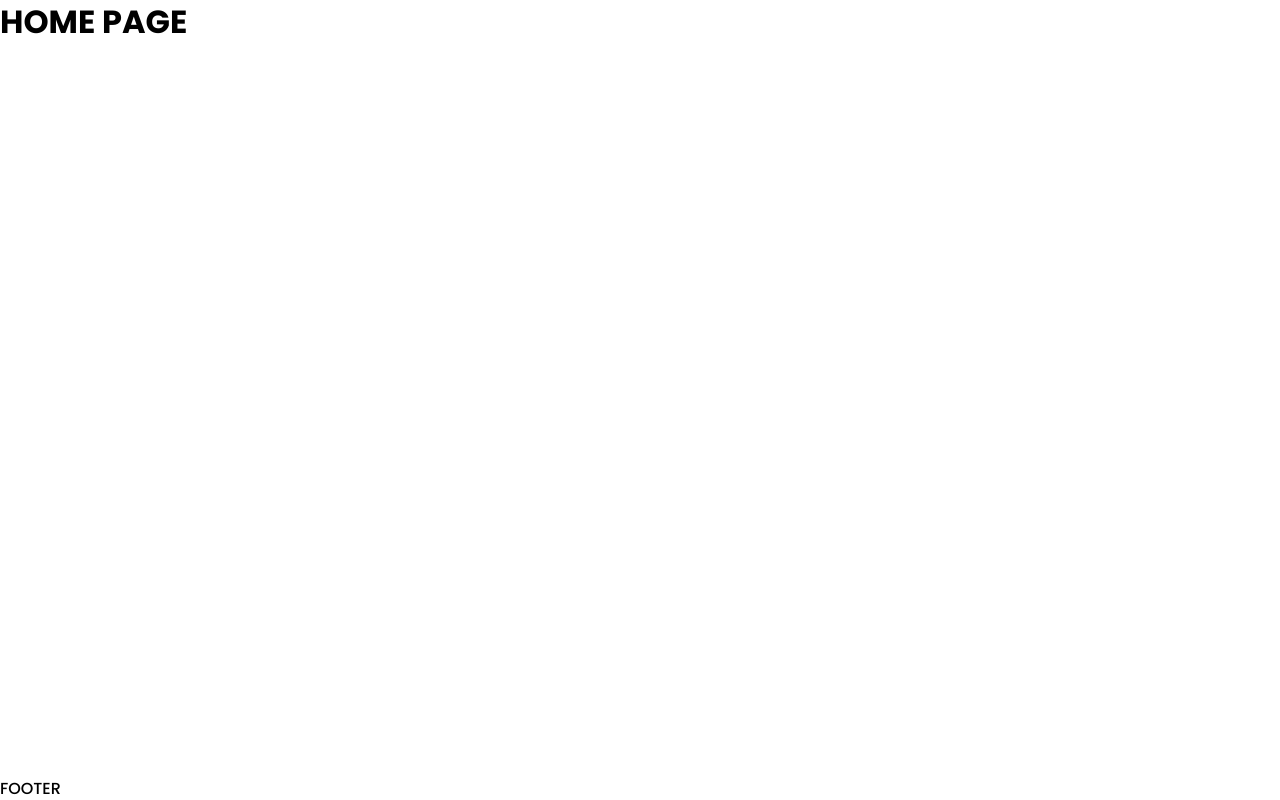
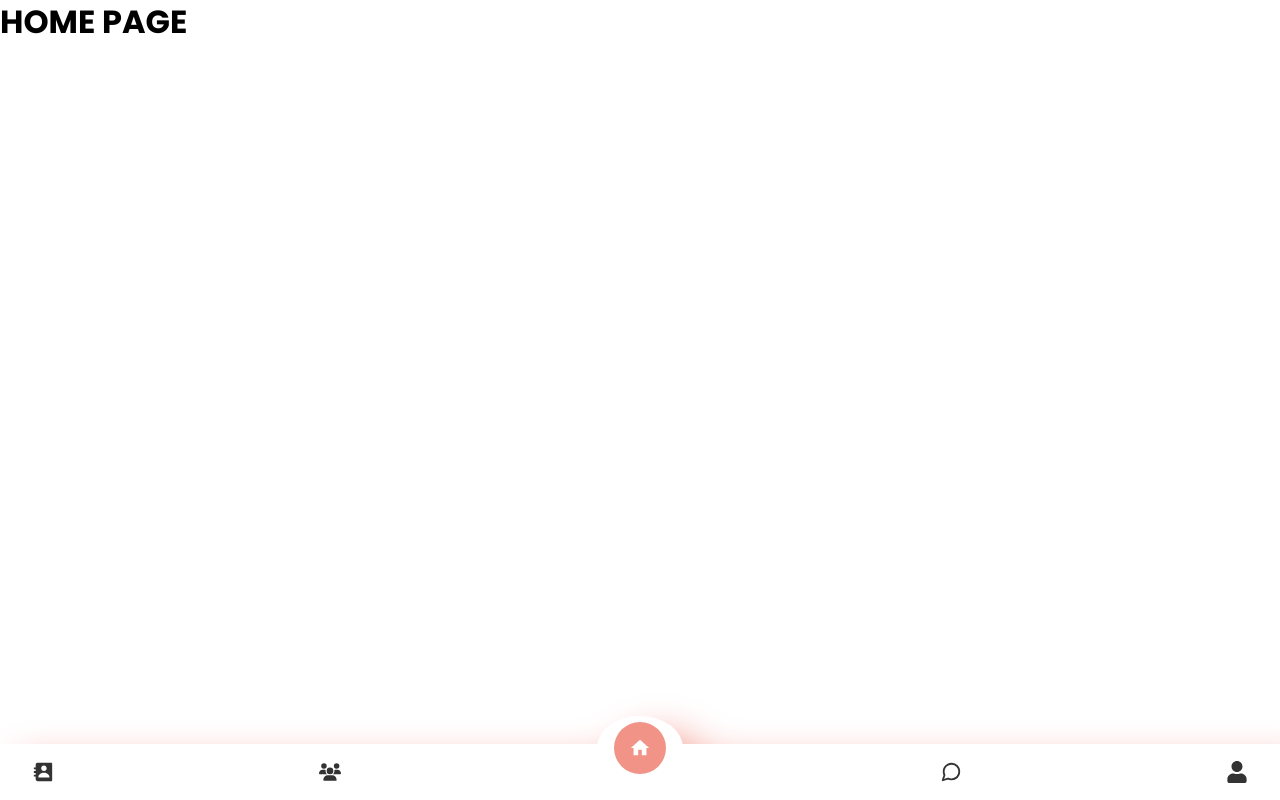
Before and after one commit to TrinhHoang07/family_h07, a React (Create React App) app: page / in a window 1280 px wide. Built offline with nearby package versions, Linux system fonts and the light colour scheme.

Commit message:
add package react-icon, build UI Footer + add page in footer

```diff
--- a/package.json
+++ b/package.json
@@ -14,6 +14,7 @@
         "axios": "^1.6.8",
         "react": "^18.2.0",
         "react-dom": "^18.2.0",
+        "react-icons": "^5.0.1",
         "react-redux": "^9.1.0",
         "react-router-dom": "^6.22.3",
         "react-scripts": "5.0.1",
--- /dev/null
+++ b/src/components/Footer/Footer.scss
@@ -0,0 +1,49 @@
+.footer {
+    display: flex;
+    align-items: center;
+    justify-content: space-between;
+    background-color: var(--white-color);
+    filter: drop-shadow(20px 20px 20px var(--active-color));
+    height: 56px;
+    padding: 16px 24px;
+
+    .footer-item {
+        flex-shrink: 0;
+        color: var(--primary-color);
+        text-decoration: none;
+
+        .footer-item-icon {
+            display: flex;
+            justify-content: center;
+            padding: 0 8px;
+            align-items: center;
+            font-size: 2.2rem;
+        }
+    }
+    :nth-child(3) {
+        color: var(--white-color);
+        background-color: var(--white-color);
+        width: 86px;
+        height: 64px;
+        border-radius: 50%;
+        position: relative;
+        display: flex;
+        justify-content: center;
+        align-items: center;
+        top: -24px;
+        .footer-item-icon {
+            border-radius: 999px;
+            background-color: var(--active-color);
+            height: 52px;
+            width: 52px;
+            color: var(--white-color) !important;
+        }
+    }
+
+    .footer-item.active {
+        .footer-item-icon {
+            font-size: 2.2rem;
+            color: var(--active-color);
+        }
+    }
+}
--- a/src/components/Footer/Footer.tsx
+++ b/src/components/Footer/Footer.tsx
@@ -1,3 +1,55 @@
+import { routesConfig } from '~h07/config/routes';
+import { MdHome } from 'react-icons/md';
+import { BiSolidContact } from 'react-icons/bi';
+import { FaUser } from 'react-icons/fa';
+import { FiMessageCircle } from 'react-icons/fi';
+import { FaUsers } from 'react-icons/fa6';
+import './Footer.scss';
+import { IconType } from 'react-icons';
+import { NavLink } from 'react-router-dom';
+
+type _Item = {
+    id: number;
+    path: string;
+    icon: IconType;
+};
+
 export const Footer = () => {
-    return <footer className="footer">FOOTER</footer>;
+    const data: _Item[] = [
+        {
+            id: 1,
+            path: routesConfig.contacts,
+            icon: BiSolidContact,
+        },
+        {
+            id: 2,
+            path: routesConfig.friends,
+            icon: FaUsers,
+        },
+        {
+            id: 3,
+            path: routesConfig.home,
+            icon: MdHome,
+        },
+        {
+            id: 4,
+            path: routesConfig.messages,
+            icon: FiMessageCircle,
+        },
+        {
+            id: 5,
+            path: routesConfig.profile,
+            icon: FaUser,
+        },
+    ];
+
+    return (
+        <footer className="footer">
+            {data.map((item) => (
+                <NavLink to={item.path} className="footer-item">
+                    <span className="footer-item-icon">{<item.icon />}</span>
+                </NavLink>
+            ))}
+        </footer>
+    );
 };
--- a/src/config/routes.ts
+++ b/src/config/routes.ts
@@ -2,4 +2,7 @@ export const routesConfig = {
     home: '/',
     contacts: '/contacts',
     login: '/login',
+    profile: '/profile',
+    messages: '/messages',
+    friends: '/friends',
 };
--- a/src/index.css
+++ b/src/index.css
@@ -2,6 +2,8 @@
 
 :root {
     --primary-color: #333;
+    --white-color: #fff;
+    --active-color: #f29388;
 }
 
 * {
--- /dev/null
+++ b/src/pages/Friends/Friends.tsx
@@ -0,0 +1,7 @@
+export const Friends = () => {
+    return (
+        <div>
+            <h1>FRIENDS PAGE</h1>
+        </div>
+    );
+};
--- /dev/null
+++ b/src/pages/Messages/Messages.tsx
@@ -0,0 +1,7 @@
+export const Messages = () => {
+    return (
+        <div>
+            <h1>MESSAGES PAGE</h1>
+        </div>
+    );
+};
--- /dev/null
+++ b/src/pages/Profile/Profile.tsx
@@ -0,0 +1,7 @@
+export const Profile = () => {
+    return (
+        <div>
+            <h1>PROFILE PAGE</h1>
+        </div>
+    );
+};
--- a/src/router/index.ts
+++ b/src/router/index.ts
@@ -2,8 +2,11 @@ import { DefaultLayout } from '~h07/components/Layout/default/DefaultLayout';
 import { FlagmentLayout } from '~h07/components/Layout/flagment/FlagmentLayout';
 import { routesConfig } from '~h07/config/routes';
 import { Contacts } from '~h07/pages/Contacts/Contacts';
+import { Friends } from '~h07/pages/Friends/Friends';
 import { Home } from '~h07/pages/Home/Home';
 import { Login } from '~h07/pages/Login/Login';
+import { Messages } from '~h07/pages/Messages/Messages';
+import { Profile } from '~h07/pages/Profile/Profile';
 
 type _T_Router = {
     id: number;
@@ -31,4 +34,22 @@ export const routers: _T_Router[] = [
         component: Login,
         layout: FlagmentLayout,
     },
+    {
+        id: 4,
+        path: routesConfig.profile,
+        component: Profile,
+        layout: DefaultLayout,
+    },
+    {
+        id: 5,
+        path: routesConfig.friends,
+        component: Friends,
+        layout: DefaultLayout,
+    },
+    {
+        id: 6,
+        path: routesConfig.messages,
+        component: Messages,
+        layout: DefaultLayout,
+    },
 ];
```
Also changed, not shown: 1 other file (tests, documents, lock files or other folders).
